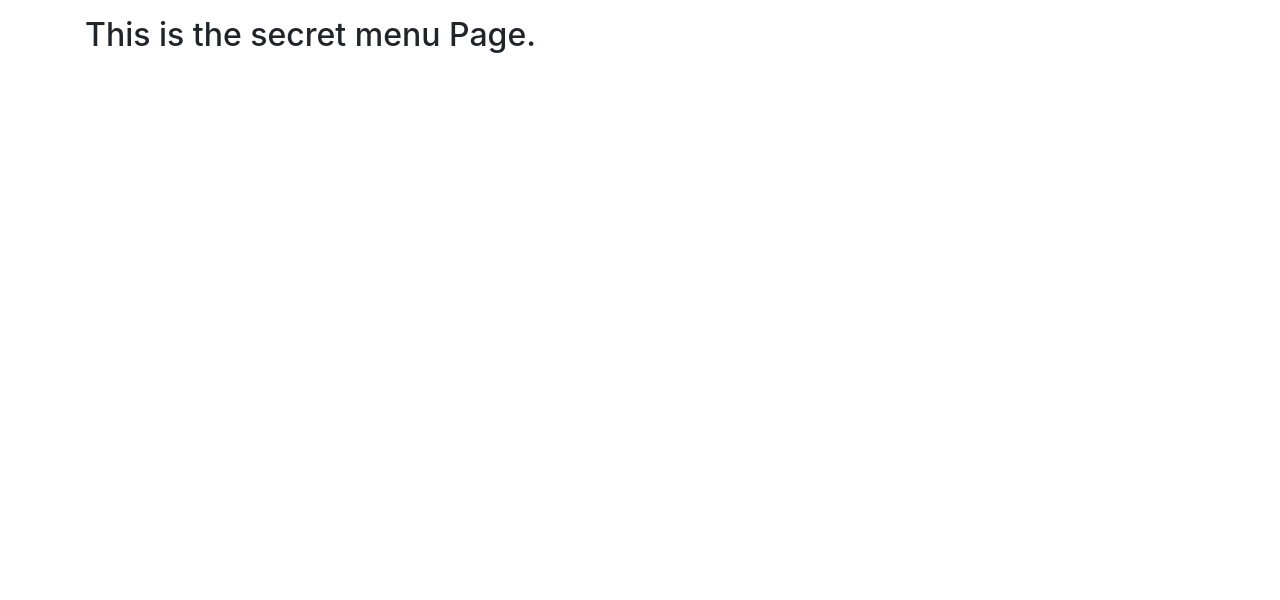
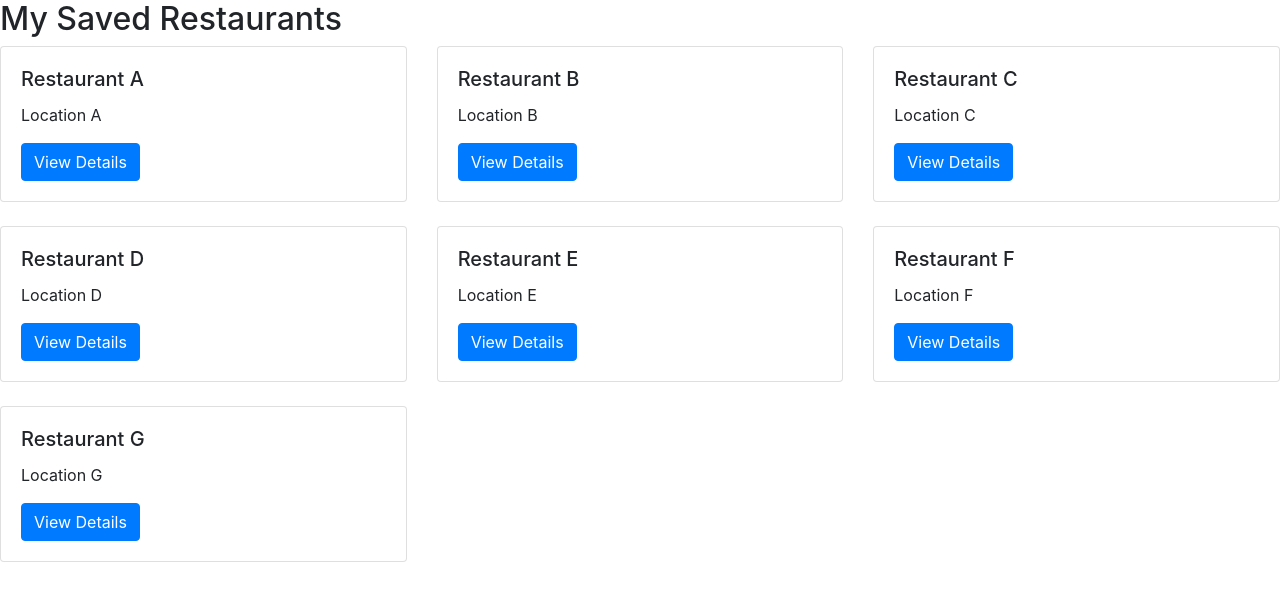
Before and after one commit to plovanpete/dealscoverCS3980project, a plain HTML site: page FrontEnd/secretmenu/index.html in a window 1280 px wide. Drawn offline with nearby package versions, Linux system fonts and the light colour scheme.

Commit message:
secret menu added grid of buttons

```diff
--- a/FrontEnd/secretmenu/index.html
+++ b/FrontEnd/secretmenu/index.html
@@ -8,11 +8,47 @@
     <!-- Bootstrap CSS -->
     <link rel="stylesheet" href="https://maxcdn.bootstrapcdn.com/bootstrap/4.5.2/css/bootstrap.min.css">
 </head>
-<body class="container">
+<body>
+    <h2>My Saved Restaurants</h2>
+    <div id="restaurantGrid" class = "row">
+        <!-- Restaurants will be added dynamically here -->
+    </div>
+</body>
+<script>
+     // Sample data (replace this with your actual data)
+     var restaurants = [
+        { name: "Restaurant A", location: "Location A" },
+        { name: "Restaurant B", location: "Location B" },
+        { name: "Restaurant C", location: "Location C" },
+        { name: "Restaurant D", location: "Location D" },
+        { name: "Restaurant E", location: "Location E" },
+        { name: "Restaurant F", location: "Location F" },
+        { name: "Restaurant G", location: "Location G" }
+        // Add more restaurants as needed
+    ];
 
-    <h2 class="mt-3">This is the secret menu Page.</h2>
+    // Function to create restaurant grid
+    function createRestaurantGrid() {
+        var gridContainer = document.getElementById("restaurantGrid");
 
-   <!-- Section for displaying individual results -->
-   <div id="output"></div>
-</body>
+        // Loop through restaurants data and create grid items
+        restaurants.forEach(function(restaurant) {
+            var gridItem = document.createElement("div");
+            gridItem.className = "col-lg-4 col-md-6 mb-4"; // Bootstrap grid classes
+            gridItem.innerHTML = `
+                <div class="card">
+                    <div class="card-body">
+                        <h5 class="card-title">${restaurant.name}</h5>
+                        <p class="card-text">${restaurant.location}</p>
+                        <a href="#" class="btn btn-primary">View Details</a>
+                    </div>
+                </div>
+            `;
+            gridContainer.appendChild(gridItem);
+        });
+    }
+
+    // Call the function to create the grid when the page loads
+    window.onload = createRestaurantGrid;
+</script>
 </html>
```
